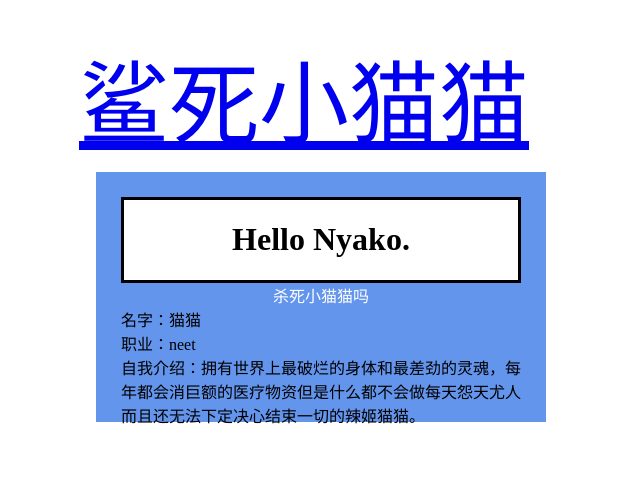
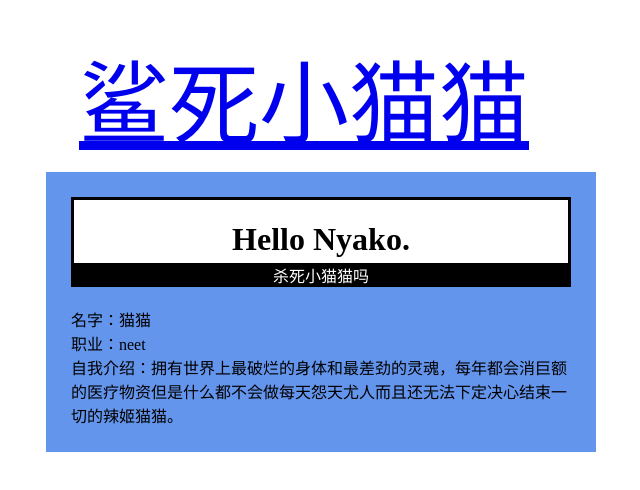
Before and after one commit to Rabimew/4Nyako.github.io, a plain HTML site: page index.html in a window 1280 px wide. Shown: the part 128-618 px from the top of the page, without its empty margins (344-984 px from the left). Drawn offline with Linux system fonts and the light colour scheme.

Commit message:
Update 1.css

```diff
--- a/css/1.css
+++ b/css/1.css
@@ -10,8 +10,8 @@
 	position: absolute;
     top: 50%;
     left: 50%;
-    height: 200px;  margin-top: -100px;
-    width: 400px;  margin-left: -200px;
+    margin-top: -100px;
+    width: 500px;  margin-left: -250px;
     background-color: cornflowerblue;
     padding: 25px;
 }
@@ -21,10 +21,16 @@
     border-style: solid;
     border-color: #000000;
     text-align:center;
+    margin-bottom: -20px;
 }
 
 .line3{
     color: #ffffff;
     text-align:center;
     width: 100%;
+    background-color: black;
 }
+
+.line4{
+    padding-top: 20px;
+}
```
